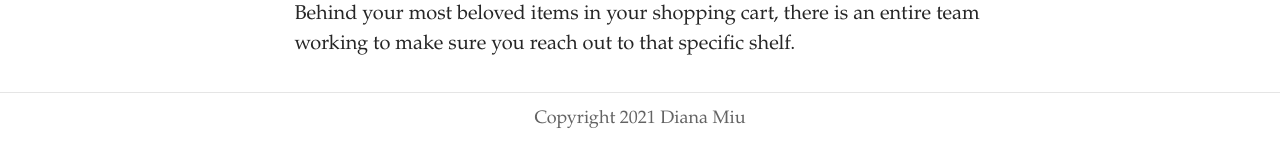
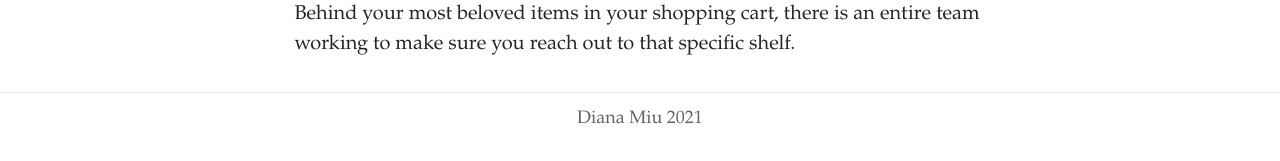
Before and after one commit to DianaMiu/typographymodule, a Jekyll site: the page built from index.html, in a window 1280 px wide. Shown: the part 1380-1541 px from the top of the page. Built offline with Jekyll 4.4.1, drawn with Linux system fonts in a browser that asks for light colours; some web fonts are replaced; the list of posts is cut into pages by our own code.

Commit message:
Update Settings “general”

```diff
--- a/_data/settings.yml
+++ b/_data/settings.yml
@@ -2,7 +2,7 @@ title: Food from A to Z
 description: A website about food and typography. From fancy or fast food
   restaurants fonts to Tesco product lines and logo, this blog looks at
   different types of typography across multiple sectors of the food industry.
-footer_text: "Copyright 2021 Diana Miu "
+footer_text: "Diana Miu 2021 "
 header_feature_image: ../uploads/banner6.png
 header_text: ""
 header_text_color: "#ffffff"
```
